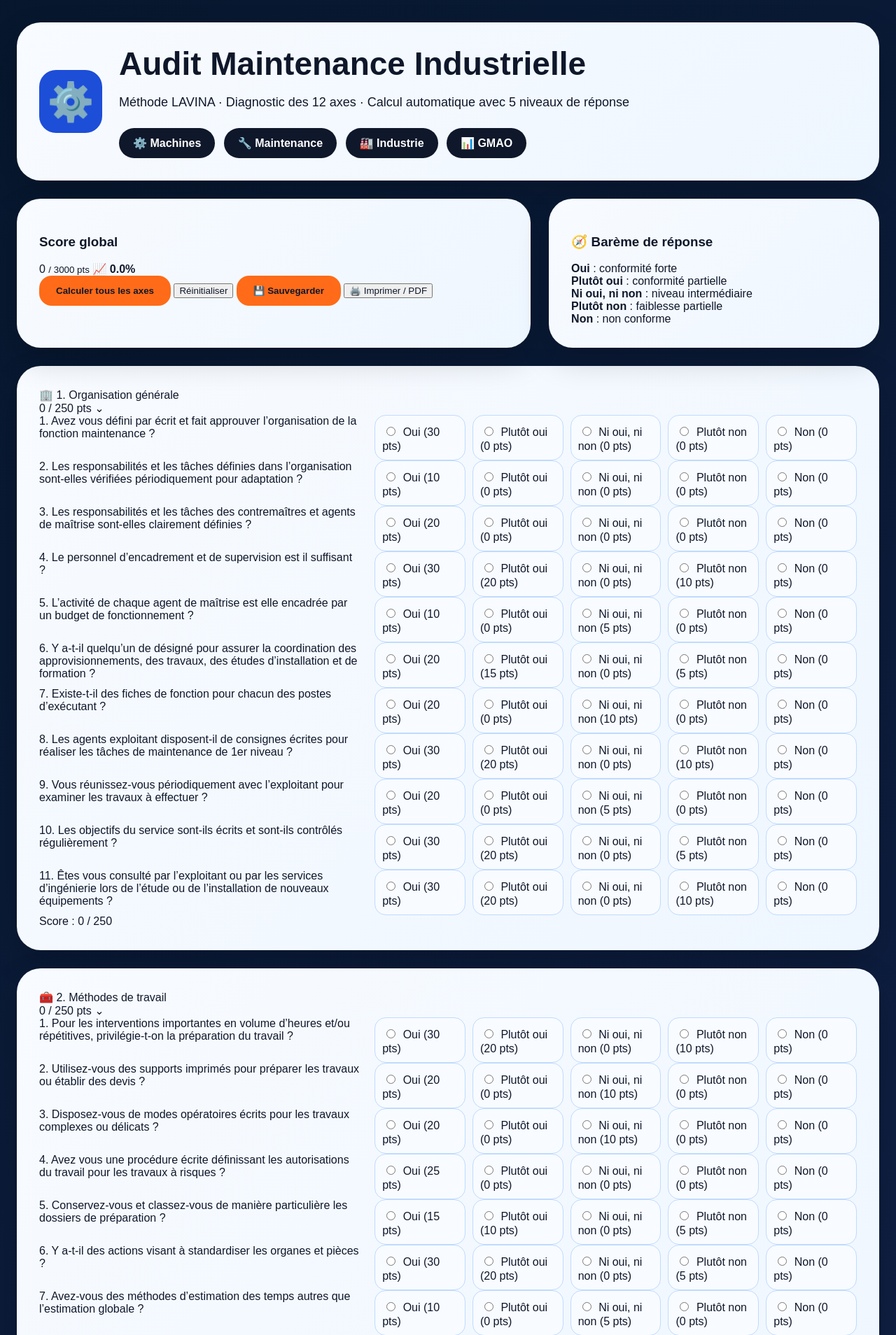
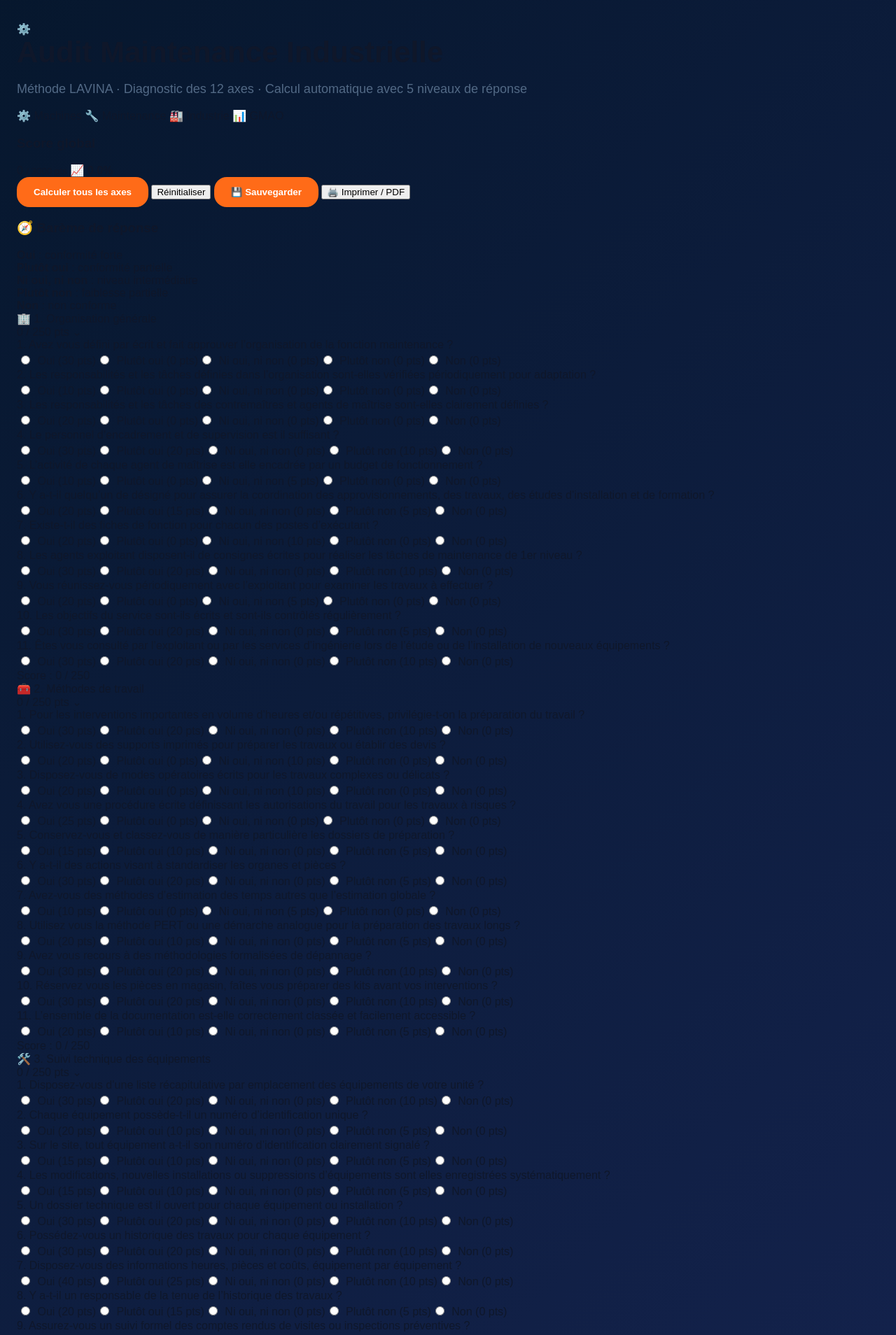
Before and after one commit to elansarisouhail0-star/lavina-app, a Flask app: page /diagnostic/1 in a window 1280 px wide. Shown: the part 62-1970 px from the top of the page at 70% size. Run offline with Flask 3, Linux system fonts and the light colour scheme; a user stored in the database is signed in; data comes from the database, SQL or seed files in the repository.

Commit message:
Update diagnostic.html

```diff
--- a/templates/diagnostic.html
+++ b/templates/diagnostic.html
@@ -1,84 +1,5 @@
 {% extends "layout.html" %}
 {% block content %}
-<style>
-.audit-hero,
-.score-panel,
-.bareme-panel,
-.section-card,
-.card {
-  background: linear-gradient(135deg,#f8fbff,#eef6ff) !important;
-  color: #0f172a !important;
-  border-radius: 34px !important;
-  padding: 32px !important;
-  margin-bottom: 26px !important;
-  box-shadow: 0 18px 45px rgba(0,0,0,.18) !important;
-}
-
-.audit-hero *,
-.score-panel *,
-.bareme-panel *,
-.section-card *,
-.card * {
-  color: #0f172a !important;
-}
-
-.audit-hero {
-  display: flex !important;
-  gap: 24px !important;
-  align-items: center !important;
-}
-
-.audit-logo {
-  width: 90px !important;
-  height: 90px !important;
-  border-radius: 24px !important;
-  background: #1d4ed8 !important;
-  color: white !important;
-  font-size: 54px !important;
-  display: grid !important;
-  place-items: center !important;
-}
-
-.audit-hero h1 {
-  font-size: 46px !important;
-  color: #0f172a !important;
-}
-
-.chips span {
-  display: inline-block !important;
-  background: #0f172a !important;
-  color: white !important;
-  padding: 12px 20px !important;
-  border-radius: 28px !important;
-  margin: 8px 8px 0 0 !important;
-  font-weight: 900 !important;
-}
-
-.audit-grid {
-  display: grid !important;
-  grid-template-columns: 1.4fr .9fr !important;
-  gap: 26px !important;
-}
-
-.radio-group {
-  display: grid !important;
-  grid-template-columns: repeat(5,1fr) !important;
-  gap: 10px !important;
-}
-
-.radio-group label {
-  background: #f8fbff !important;
-  border: 1px solid #bfdbfe !important;
-  border-radius: 16px !important;
-  padding: 10px !important;
-}
-
-.question-row {
-  display: grid !important;
-  grid-template-columns: 1.2fr 1.8fr !important;
-  gap: 20px !important;
-}
-</style>
 <section class="audit-hero">
   <div class="audit-logo">⚙️</div>
   <div>
@@ -383,7 +304,14 @@ function buildUI() {
     card.appendChild(content);
     container.appendChild(card);
 
-    header.addEventListener("click", () => content.classList.toggle("open"));
+    header.addEventListener("click", () => {
+      content.classList.toggle("open");
+
+      const icon = header.querySelector(".toggle-icon");
+      if (icon) {
+        icon.textContent = content.classList.contains("open") ? "⌃" : "⌄";
+      }
+    });
   });
 
   document.getElementById("calculateAllBtn").onclick = computeAll;
```
